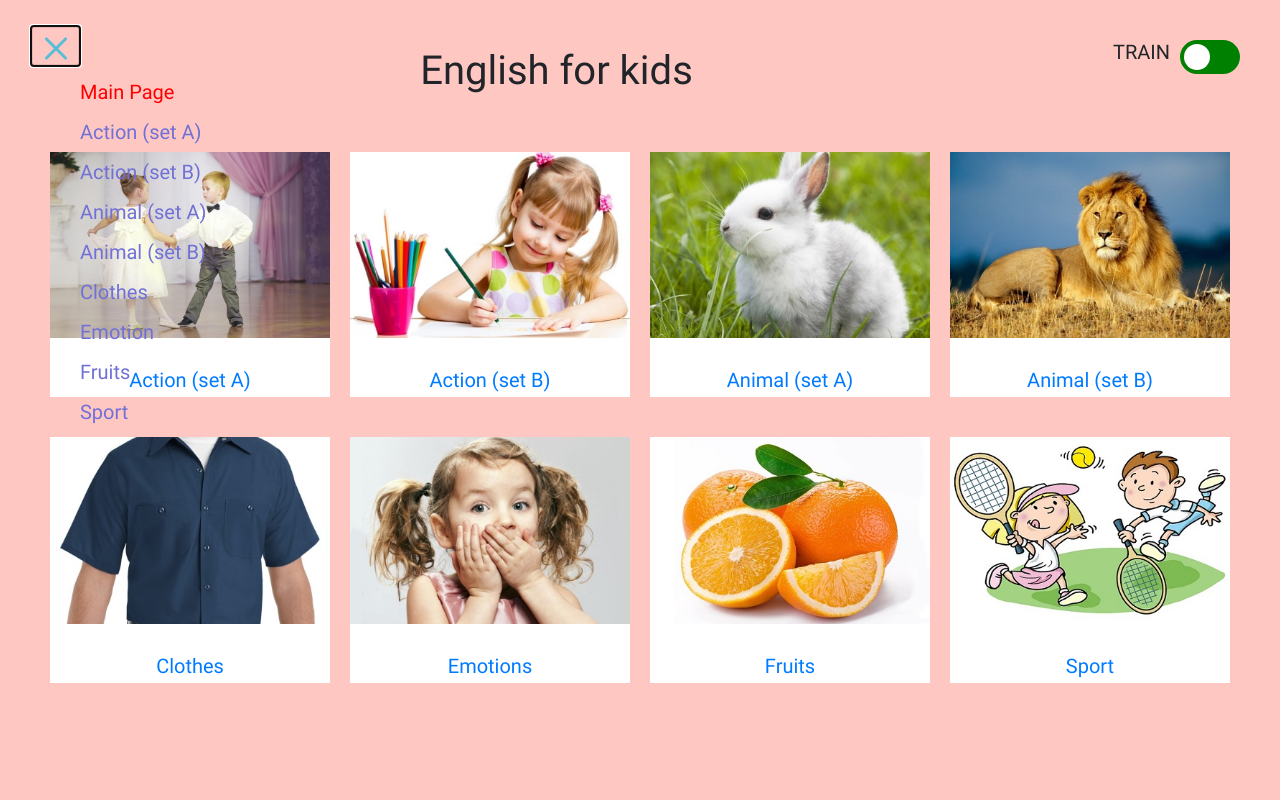
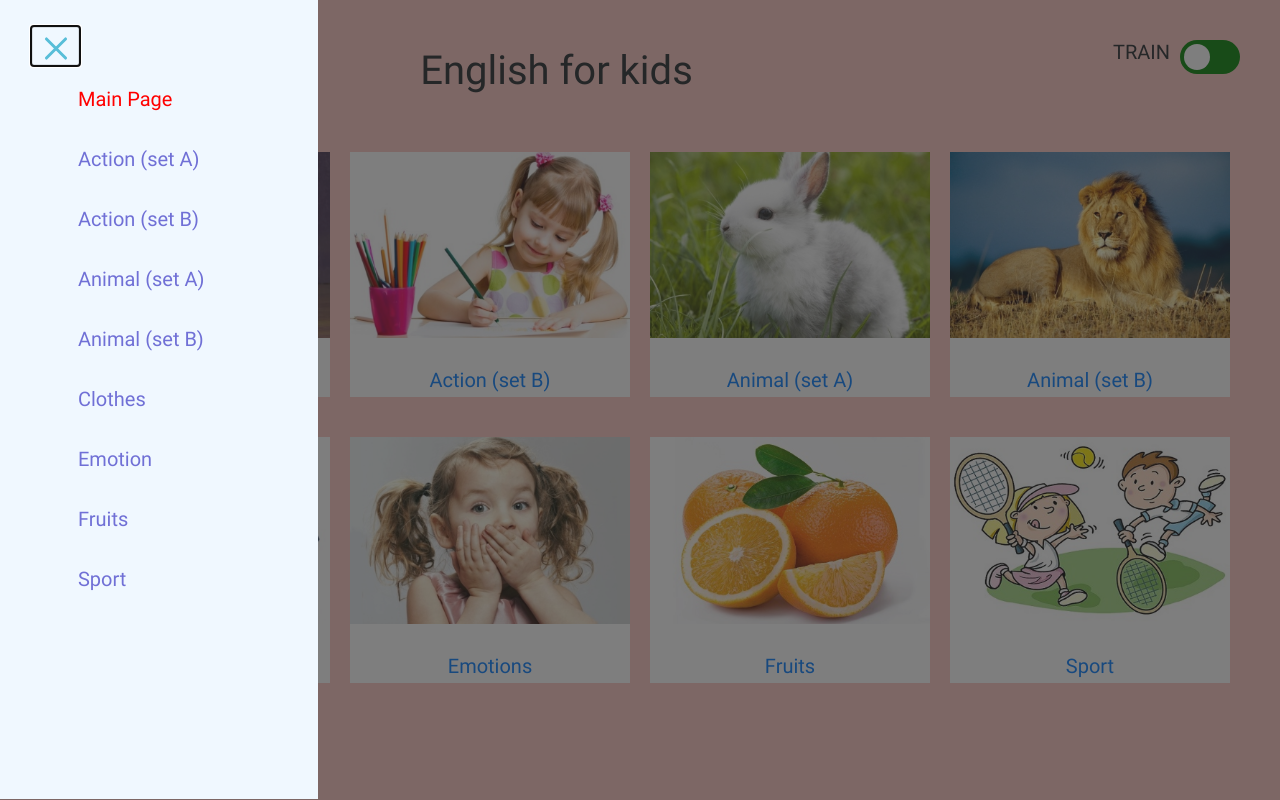
Before and after one commit to Noch4nce/English-for-kids, a website built with webpack: page index.html in a window 1280 px wide. Both pictures are taken after a click on the button "Toggle navigation". Built offline with nearby package versions, Linux system fonts and the light colour scheme.

Commit message:
feat: overlay, navClick, nav-styles

```diff
--- a/index.html
+++ b/index.html
@@ -9,14 +9,14 @@
 <body>
     <header>
         <div class="wrapper">
-            <div>
+            <div class="nav">
                 <nav class="navbar navbar-light amber lighten-4 mb-4">
                     <button class="navbar-toggler first-button" type="button" data-toggle="collapse" data-target="#navbarSupportedContent20"
                       aria-controls="navbarSupportedContent20" aria-expanded="false" aria-label="Toggle navigation">
                       <div class="animated-icon1"><span></span><span></span><span></span></div>
                     </button>
                     <div class="collapse navbar-collapse" id="navbarSupportedContent20">
-                      <ul class="navbar-nav mr-auto">
+                      <ul class="navbar-nav">
                         <li class="nav-item">
                             <a class="nav-link active" href="#Main Page">Main Page<span class="sr-only">(current)</span></a>
                         </li>
@@ -47,6 +47,7 @@
                       </ul>
                     </div>
                 </nav>
+                <div class="overlay"></div>
             </div>
             <div>
                 <h1 class="title">English for kids</h1>
--- a/js/components/burger-menu.js
+++ b/js/components/burger-menu.js
@@ -3,14 +3,27 @@ const ready = (callback) => {
     else document.addEventListener('DOMContentLoaded', callback);
 };
 
+const navButton = document.querySelector('.navbar-toggler');
+const navBar = document.querySelector('.navbar-nav');
+const overlay = document.querySelector('.overlay');
+
 ready(() => {
-    document.querySelector('.first-button').addEventListener('click', () => {
-        document.querySelector('.animated-icon1').classList.toggle('open');
-    });
     document.querySelectorAll('.nav-link').forEach((element) => {
         element.addEventListener('click', () => {
             document.querySelector('.animated-icon1').classList.remove('open');
             document.querySelector('.show').classList.remove('show');
+            document.querySelector('.navbar-nav').classList.remove('nav-active');
+            document.querySelector('.overlay_active').classList.remove('overlay_active');
         });
     });
 });
+
+const navClick = () => {
+    navBar.classList.toggle('nav-active');
+    overlay.classList.toggle('overlay_active');
+    document.querySelector('.animated-icon1').classList.toggle('open');
+    document.querySelector('.show').classList.toggle('show');
+};
+
+navButton.addEventListener('click', () => navClick());
+overlay.addEventListener('click', () => navClick());
--- a/styles/scss/base/_base.scss
+++ b/styles/scss/base/_base.scss
@@ -23,11 +23,13 @@ body {
 }
 
 .collapse {
+    display: block !important;
     position: relative;
     padding: .5rem 5rem;
 }
 
 .navbar-toggler {
+    z-index: 1000;
     padding: .8rem .75rem;
     border: 0.3rem solid black;
 }
@@ -113,6 +115,46 @@ body {
 
 .navbar-light .navbar-nav .nav-link.active {
     color: red;
+}
+
+.navbar-nav {
+    position: absolute;
+    top: -68px;
+    left: -32px;
+    z-index: 10;
+    transform: translateX(-320px);
+    width: 320px;
+    height: 100vh;
+    padding: 60px;
+    background-color: aliceblue;
+    transition: transform 0.5s ease-out;
+}
+
+.nav-active {
+    transform: translateX(0px);
+}
+
+.nav-item {
+    width: 13rem;
+    margin: 20px 0px 0px 20px;
+}
+
+.overlay {
+    width: 0;
+    height: 0;
+    display: none;
+    position: fixed;
+    top: 0;
+    left: 0;
+    background-color: rgba(41, 41, 41, 0.6);
+    transition: 0.3s ease-out;
+}
+
+.overlay_active {
+    z-index: 1;
+    width: 100%;
+    height: 100vh;
+    display: block;
 }
 
 .switch-container {
```
